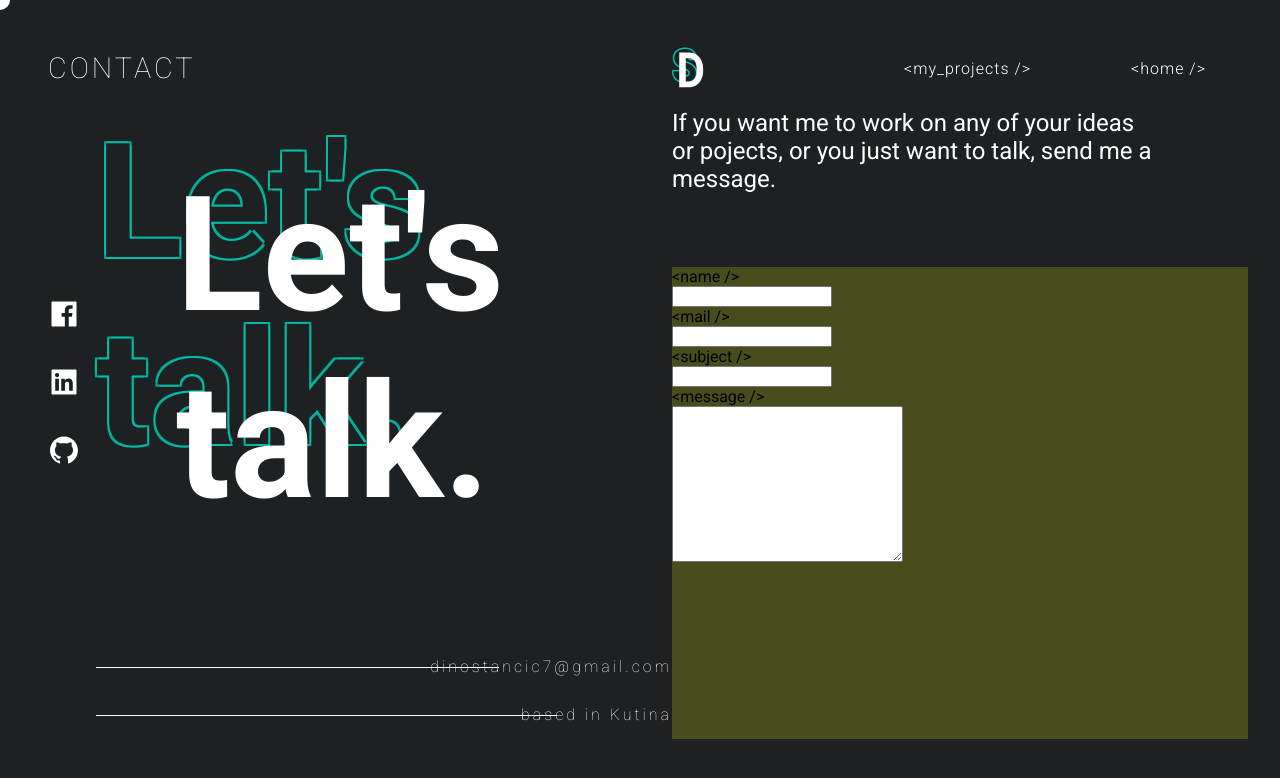
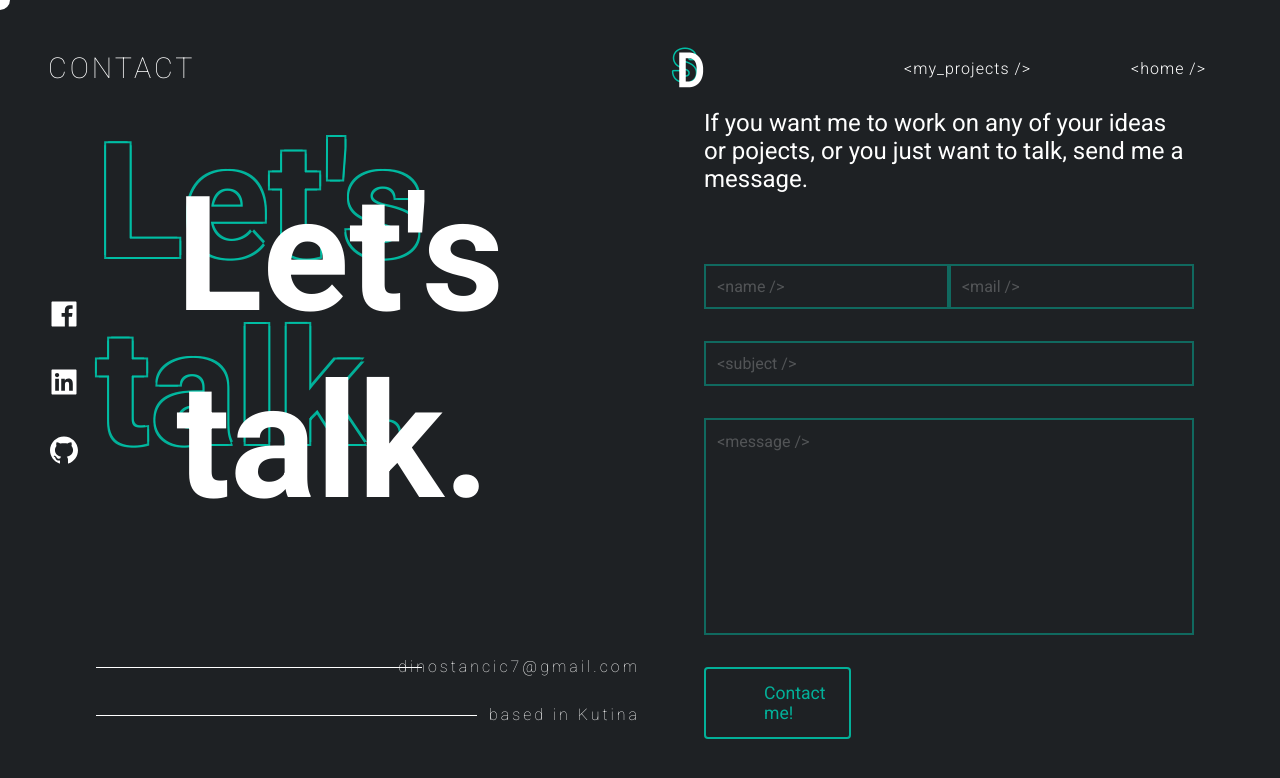
Before and after one commit to stancic/portfolio, a React (Create React App) app in the folder portfolio-frontend/: page /contact_me in a window 1280 px wide. Shown: the top 778 px of the page. Built offline with nearby package versions, Linux system fonts and the light colour scheme; no server answers.

Commit message:
Created style for contact form

```diff
--- a/portfolio-frontend/src/components/contact_page/Contact.js
+++ b/portfolio-frontend/src/components/contact_page/Contact.js
@@ -14,7 +14,6 @@ import './contact.scss'
 //DATA OBJECT IMPORT
 import { linksENContact } from '../data_objects/links'
 function Contact() {
-
 	return (
 		<div>
 			<Navigation {...linksENContact} />
--- a/portfolio-frontend/src/components/contact_page/ContactForm.js
+++ b/portfolio-frontend/src/components/contact_page/ContactForm.js
@@ -11,40 +11,68 @@ function ContactForm() {
 	const [subject, setSubject] = useState('')
 	const [message, setMessage] = useState('')
 
+	const addStyle = () => {
+		const cursor = document.querySelector('.custom-cursor')
+		cursor.classList.add("grow-cursor")
+	}
+	const removeStyle = () => {
+		const cursor = document.querySelector('.custom-cursor')
+		cursor.classList.remove("grow-cursor")
+	}
+
+
 	return (
 		<div>
 			<form>
 				<div className="name-and-mail-container">
 					<div className="name-container">
-						&lt;name /&gt;
-						<div className="name-input">
-							<input type="text" onChange={({target}) => setName(target.value)}/>
-						</div>
+						<input
+							type="text"
+							className="name input-size border-and-background"
+							onChange={({target}) => setName(target.value)}
+							onMouseEnter={addStyle}
+							onMouseLeave={removeStyle}
+							placeholder="&lt;name /&gt;"/>
 					</div>
 					<div className="mail-container">
-						&lt;mail /&gt;
-						<div className="mail-input">
-							<input type="text" onChange={({target}) => setMail(target.value)}/>
-						</div>
+						<input
+						type="text"
+						className="mail input-size border-and-background"
+						onChange={({target}) => setMail(target.value)}
+						onMouseEnter={addStyle}
+						onMouseLeave={removeStyle}
+						placeholder="&lt;mail /&gt;"/>
 					</div>
 				</div>
 
 				<div className="subject-container">
-					&lt;subject /&gt;
-					<div className="subject-input">
-						<input type="text" onChange={({target}) => setSubject(target.value)}/>
-					</div>
+					<input
+					type="text"
+					className="subject input-size border-and-background"
+					onChange={({target}) => setSubject(target.value)}
+					onMouseEnter={addStyle}
+					onMouseLeave={removeStyle}
+					placeholder="&lt;subject /&gt;"/>
 				</div>
 
 				<div className="message-container">
-					&lt;message /&gt;
-					<div className="subject-input">
-						<textarea cols="30" rows="10" onChange={({target}) => setSubject(target.value)}></textarea>
-					</div>
+					<textarea
+					cols="60"
+					rows="10"
+					className="message input-size border-and-background"
+					onChange={({target}) => setSubject(target.value)}
+					onMouseEnter={addStyle}
+					onMouseLeave={removeStyle}
+					placeholder="&lt;message /&gt;"></textarea>
 				</div>
 
 				<div className="button-container">
-
+					<button
+					className="contact"
+					onMouseEnter={addStyle}
+					onMouseLeave={removeStyle}>
+						Contact me!
+					</button>
 				</div>
 			</form>
 		</div>
--- a/portfolio-frontend/src/components/contact_page/contact.scss
+++ b/portfolio-frontend/src/components/contact_page/contact.scss
@@ -49,14 +49,13 @@
 				height: 1px;
 				background-color: white;
 				position: absolute;
-
 			}
 			.mail-container{
 				flex: 1;
 				display: flex;
 				justify-content: flex-end;
 				&::before{
-					width: 70%;
+					width: 60%;
 					left: 0;
 					top: 50%;
 				}
@@ -66,7 +65,7 @@
 				display: flex;
 				justify-content: flex-end;
 				&::before{
-					width: 80%;
+					width: 70%;
 					left: 0;
 					top: 50%;
 				}
@@ -77,6 +76,7 @@
 		flex: 1;
 		display: flex;
 		flex-direction: column;
+		margin-left: 4em;
 		.right-message-container{
 			flex: 1;
 			.message{
@@ -87,8 +87,9 @@
 			}
 		}
 		.right-form-container{
-			flex: 3;
-			background-color: rgba(255, 255, 0, 0.192);
+			flex: 1;
+			width: 90%;
+
 		}
 	}
 }
--- a/portfolio-frontend/src/components/contact_page/contactForm.scss
+++ b/portfolio-frontend/src/components/contact_page/contactForm.scss
@@ -1 +1,76 @@
 @import '../../rwd_variables.scss';
+
+
+.name-and-mail-container{
+	display: flex;
+	.name-container{
+		flex: 1;
+		display: flex;
+		justify-content: flex-start;
+		.name{
+			width: 90%;
+		}
+	}
+	.mail-container{
+		flex: 1;
+		display: flex;
+		justify-content: flex-end;
+		.mail{
+			width: 90%;
+		}
+	}
+}
+
+
+.subject-container{
+	display: flex;
+	.subject{
+		width: 100%;
+	}
+}
+
+
+
+.message-container{
+	display: flex;
+	.message{
+		width: 100%;
+		resize: none;
+	}
+}
+
+
+.input-size{
+	margin-bottom: 2em;
+	padding: 0.7em;
+	color: white;
+	font-size: 16px;
+	&::placeholder{
+		color: rgba(255, 255, 255, 0.459);
+		transition: .3s all ease;
+	}
+	&:hover{
+		&::placeholder{
+			color: rgb(255, 255, 255);
+		}
+	}
+	&:focus{
+		outline: none;
+	}
+}
+
+.border-and-background{
+	background-color: transparent;
+	border: 2px solid $tirkizna;
+	opacity: 0.5;
+	transition: .3s all ease;
+	&:hover{
+		opacity: 1;
+	}
+}
+
+.button-container{
+	.contact{
+		width: 30%;
+	}
+}
--- a/portfolio-frontend/src/components/landing_page/landingpage.scss
+++ b/portfolio-frontend/src/components/landing_page/landingpage.scss
@@ -25,26 +25,9 @@
 		}
 		.left-side-buttons-container{
 			padding-top: 0.2em;
-			button{
-				position: relative;
-				display: inline-block;
-				background: linear-gradient($tirkizna, $tirkizna);
-				background-size: 0% 0%;
-				background-position: 50% 50%;
-				background-repeat: no-repeat;
-				border: 2px solid $tirkizna;
-				border-radius: 4px;
-				font-size: 1.1rem;
-				color: $tirkizna;
-				padding: 0.8em 3.3em;
-				transition: background-size .5s, color .5s;
-				&:hover{
-					background-size: 100% 100%;
-					color: white;
-				}
-			}
-			.download-button{
-				justify-content: end;
+		}
+		.download-button{
+			justify-content: end;
 				margin-left: 3em;
 			}
 		}
@@ -58,4 +41,21 @@
 			height: 90%;
 		}
 	}
+	button{
+		position: relative;
+		display: inline-block;
+		background: linear-gradient($tirkizna, $tirkizna);
+		background-size: 0% 0%;
+		background-position: 50% 50%;
+		background-repeat: no-repeat;
+		border: 2px solid $tirkizna;
+		border-radius: 4px;
+		font-size: 1.1rem;
+		color: $tirkizna;
+		padding: 0.8em 3.3em;
+		transition: background-size .5s, color .5s;
+		&:hover{
+			background-size: 100% 100%;
+			color: white;
+		}
 }
```
